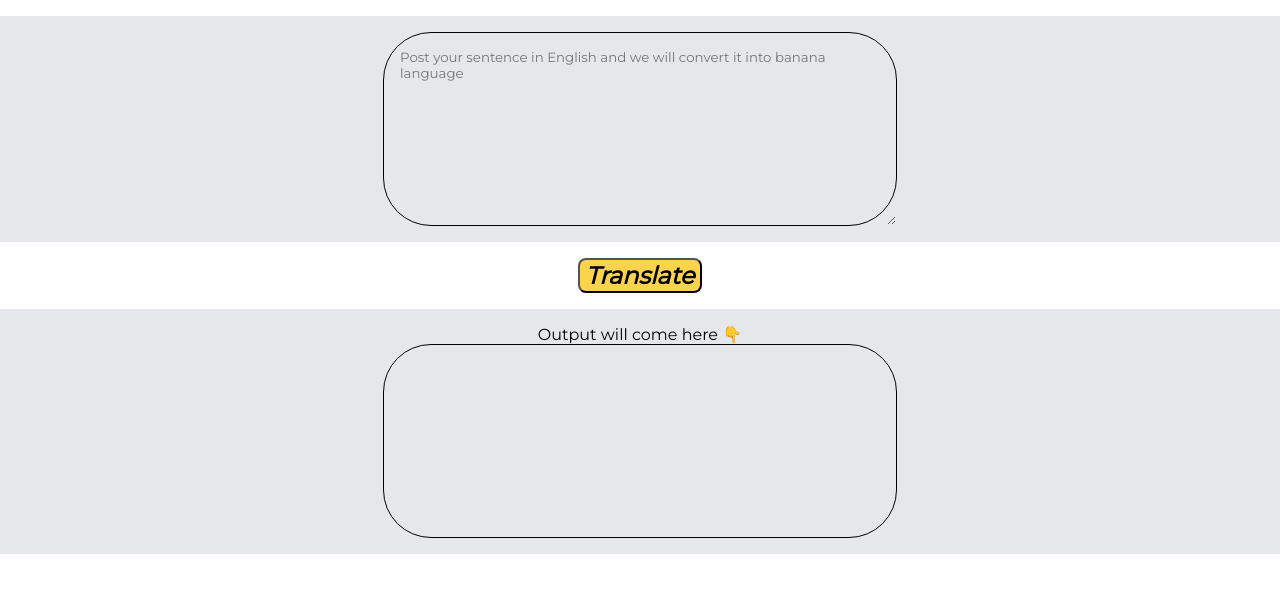
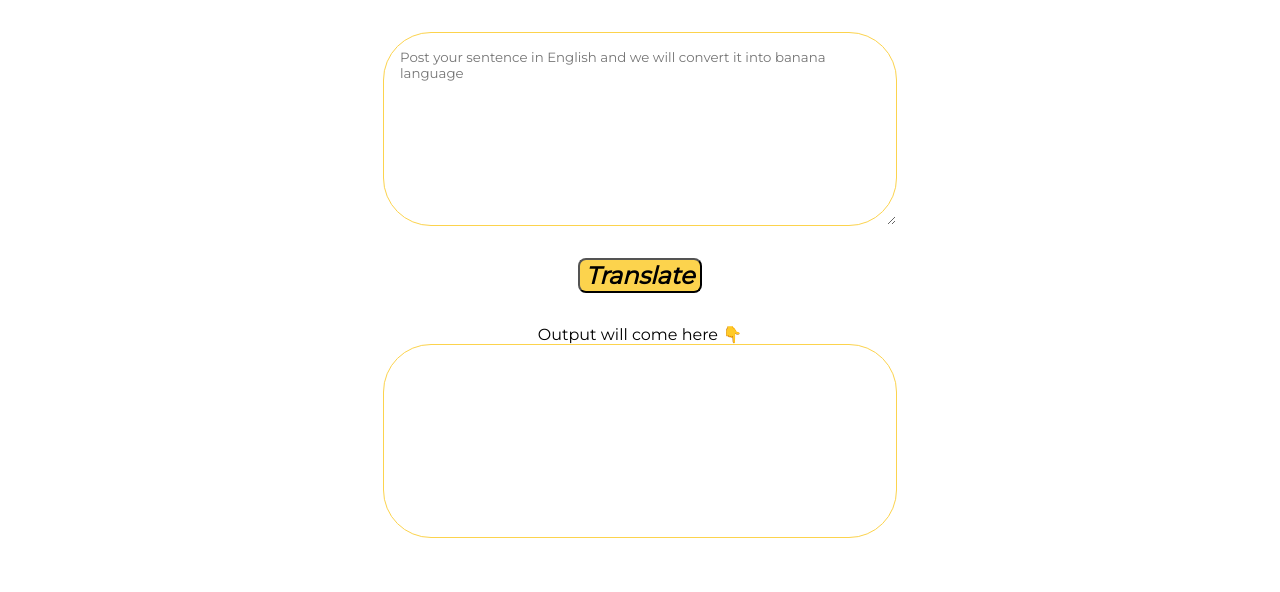
Before and after one commit to LakGupta/neogcamp-banana-speak, a plain HTML site: page index.html in a window 1280 px wide. Shown: the part 110-702 px from the top of the page. Drawn offline with Linux system fonts and the light colour scheme.

Commit message:
update: coloring scheme changed

```diff
--- a/style.css
+++ b/style.css
@@ -11,9 +11,8 @@ textarea{
     display: block;
     margin-left: auto;
     margin-right: auto;
-    border: 1px solid black;
+    border: 1px solid var(--minion-yellow);
     padding: 1rem;
-    background-color: var(--off-white);
     font-family: 'Montserrat', sans-serif;
     border-radius: 3rem;
 
@@ -41,7 +40,7 @@ body{
     height: 10rem;
     margin: 1rem;
     padding: 1rem;
-    border: 1px solid black;
+    border: 1px solid var(--minion-yellow);
     max-width: 40rem;
     margin: auto;
     min-width: 5rem;
@@ -94,7 +93,7 @@ body{
 }
 
 .ow{
-    background-color: var(--off-white);
+    background-color: white;
     margin-top: 1rem;
     margin-bottom: 1rem;
 
```
